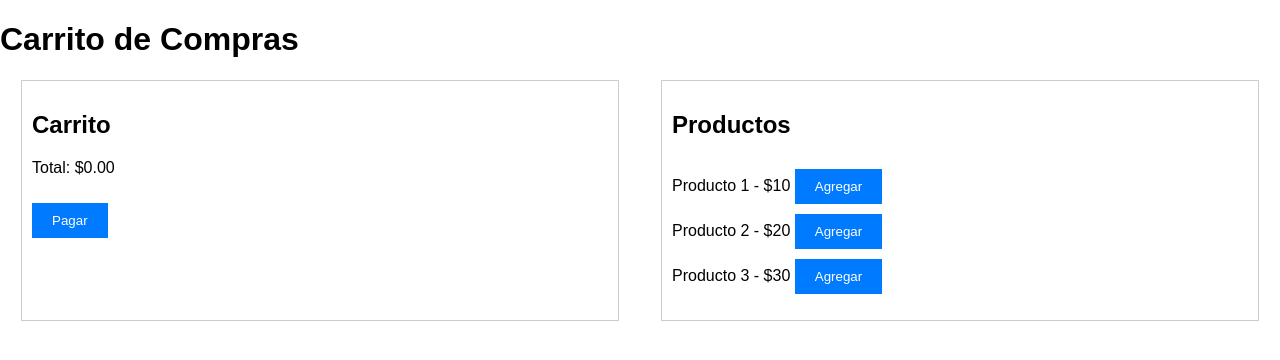
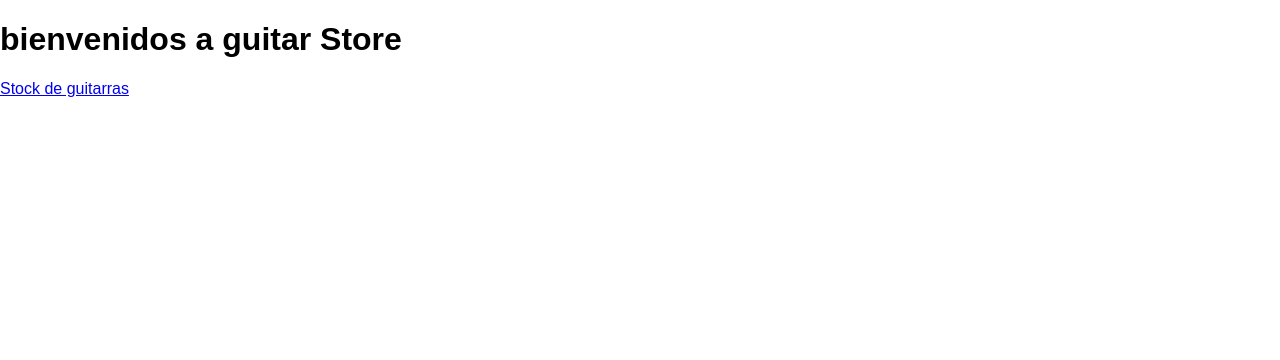
Before and after one commit to redfoxDOz/proyecto_final_js_coder, a plain HTML site: page index.html in a window 1280 px wide. Drawn offline with Linux system fonts and the light colour scheme.

Commit message:
acualizacion

```diff
--- a/index.html
+++ b/index.html
@@ -3,29 +3,16 @@
 <head>
     <meta charset="UTF-8">
     <meta name="viewport" content="width=device-width, initial-scale=1.0">
-    <title>Carrito de Compras</title>
+    <title></title>
     <link rel="stylesheet" href="style.css">
 </head>
 <body>
     <header>
-        <h1>Carrito de Compras</h1>
+        <h1>bienvenidos a guitar Store</h1>
     </header>
-    <div class="container">
-        <!-- Contenido del carrito de compras -->
-        <div id="cart">
-            <h2>Carrito</h2>
-            <ul id="cart-items"></ul>
-            <p>Total: $<span id="cart-total">0.00</span></p>
-            <button id="checkout-btn">Pagar</button>
-        </div>
-        <!-- Productos disponibles -->
-        <div id="products">
-            <h2>Productos</h2>
-            <ul id="product-list">
-                <!-- Aquí se agregarán los productos dinámicamente con JavaScript -->
-            </ul>
-        </div>
-    </div>
+    <main>
+        <a href="Productos.html">Stock de guitarras</a>
+    </main>
     <script src="script.js"></script>
 </body>
 </html>
--- a/script.js
+++ b/script.js
@@ -1,8 +1,8 @@
 // Datos de ejemplo de productos
 const products = [
-    { id: 1, name: 'Producto 1', price: 10 },
-    { id: 2, name: 'Producto 2', price: 20 },
-    { id: 3, name: 'Producto 3', price: 30 }
+    { id: 1, name: 'Stratocaster', price: 10000 },
+    { id: 2, name: 'Fender', price: 200 },
+    { id: 3, name: 'ibanez', price: 500 }
 ];
 
 // Inicialización del carrito de compras
```
Also changed, not shown: Productos.html (added, +33 -0 lines).
